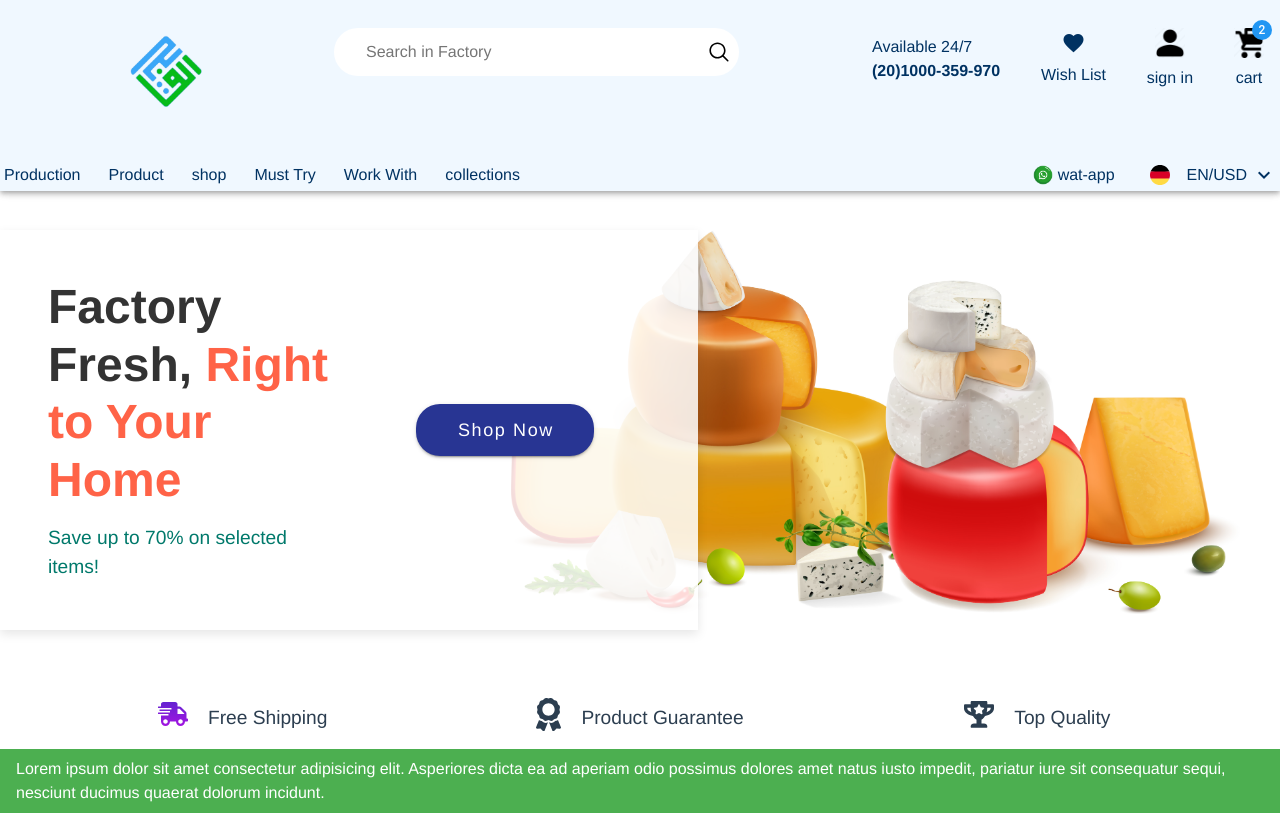
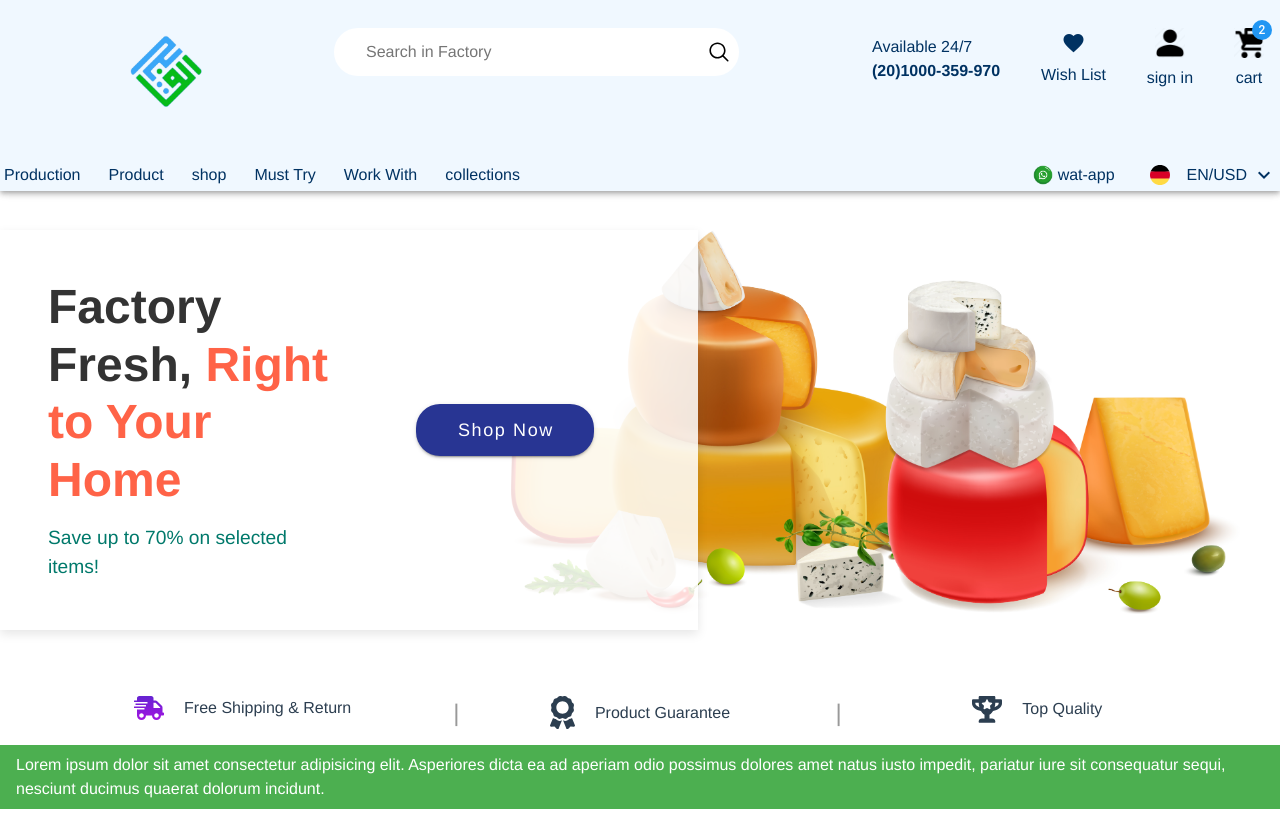
Before and after one commit to Nada-Rjb/WebsiteEl-Fateh, a Vue app: page / in a window 1280 px wide. Built offline with nearby package versions, Linux system fonts and the light colour scheme.

Commit message:
Update TheFeature component layout; enhance styling and improve text clarity

```diff
--- a/src/components/HomePage/TheFeature.vue
+++ b/src/components/HomePage/TheFeature.vue
@@ -2,18 +2,21 @@
   <div class="feature">
     <v-container>
       <v-row>
+        <!-- First Column -->
         <v-col>
-          <div class="parent d-flex flex-row align-center">
+          <div class="parent d-flex align-center justify-center">
             <IconGeneral
               name="FastShipping"
               style="width: 30px"
               class="mr-5"
             ></IconGeneral>
-            <span>Free Shipping</span>
+            <span>Free Shipping & Return</span>
           </div>
         </v-col>
+
+        <!-- Middle Column -->
         <v-col>
-          <div class="parent d-flex flex-row align-center">
+          <div class="parentMiddel d-flex align-center justify-center">
             <IconGeneral
               name="Grantee"
               style="width: 25px"
@@ -22,8 +25,10 @@
             <span>Product Guarantee</span>
           </div>
         </v-col>
+
+        <!-- Third Column -->
         <v-col>
-          <div class="parent d-flex flex-row align-center">
+          <div class="parent d-flex align-center justify-center">
             <IconGeneral
               name="trophy"
               style="width: 30px"
@@ -45,16 +50,31 @@ export default {
 };
 </script>
 
-<style scoped>
-.parent {
-  display: flex;
-  flex-direction: column;
-  align-items: center;
-  justify-content: center;
-}
+<style lang="scss" scoped>
+.feature {
+  .parentMiddel {
+    position: relative;
 
-.parent span {
-  margin-top: 0.5rem;
-  font-size: 1.2rem;
+    /* Left Separator */
+    &::before {
+      content: "|";
+      position: absolute;
+      left: 0;
+      top: 50%;
+      transform: translateY(-50%);
+      color: #999;
+      font-size: 1.5rem;
+    }
+
+    &::after {
+      content: "|";
+      position: absolute;
+      right: -15px;
+      top: 50%;
+      transform: translateY(-50%);
+      color: #999;
+      font-size: 1.5rem;
+    }
+  }
 }
 </style>
```
